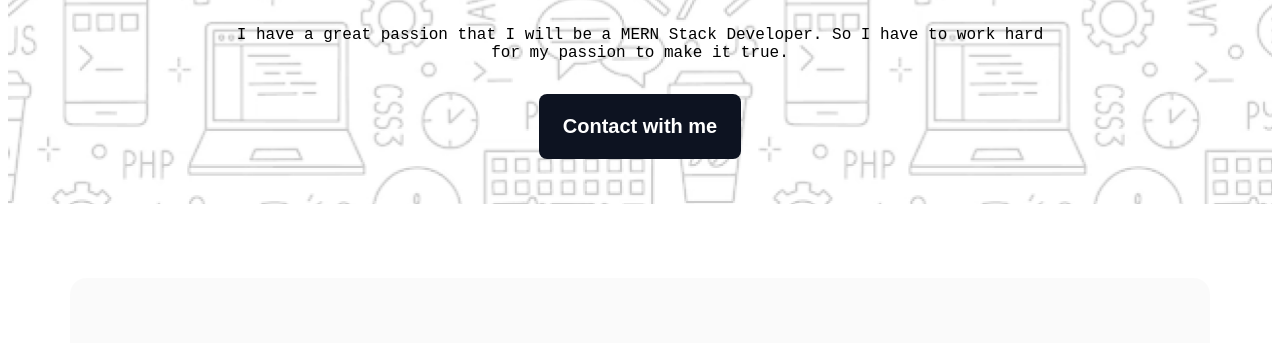
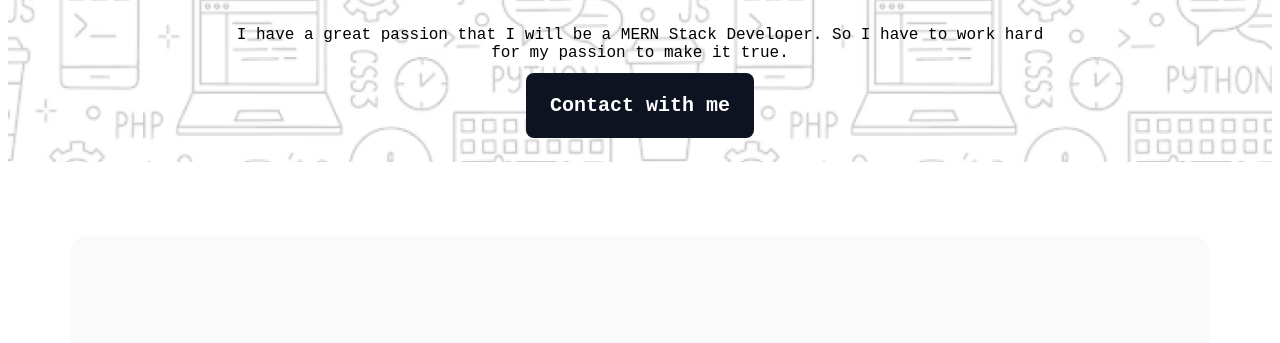
Before and after one commit to Rokon-Khan/ph-assignment-1, a plain HTML site: page index.html in a window 1280 px wide. Shown: the part 457-800 px from the top of the page. Drawn offline with Linux system fonts and the light colour scheme; a web font is replaced by a local one.

Commit message:
Some Issues Fix

```diff
--- a/css/style.css
+++ b/css/style.css
@@ -7,6 +7,10 @@
 }
 
 /* Shared Style */
+
+html {
+  scroll-behavior: smooth;
+}
 
 .text-primary,
 .description-title {
@@ -36,7 +40,7 @@
   cursor: pointer;
 }
 
-a:link {
+.header a:link {
   text-decoration: none;
 }
 
--- a/index.html
+++ b/index.html
@@ -26,7 +26,7 @@
             I have a great passion that I will be a MERN Stack Developer. So I
             have to work hard for my passion to make it true.
           </p>
-          <button class="btn-primary">Contact with me</button>
+          <a href="#contact" class="btn-primary">Contact with me</a>
         </div>
       </div>
     </header>
```
